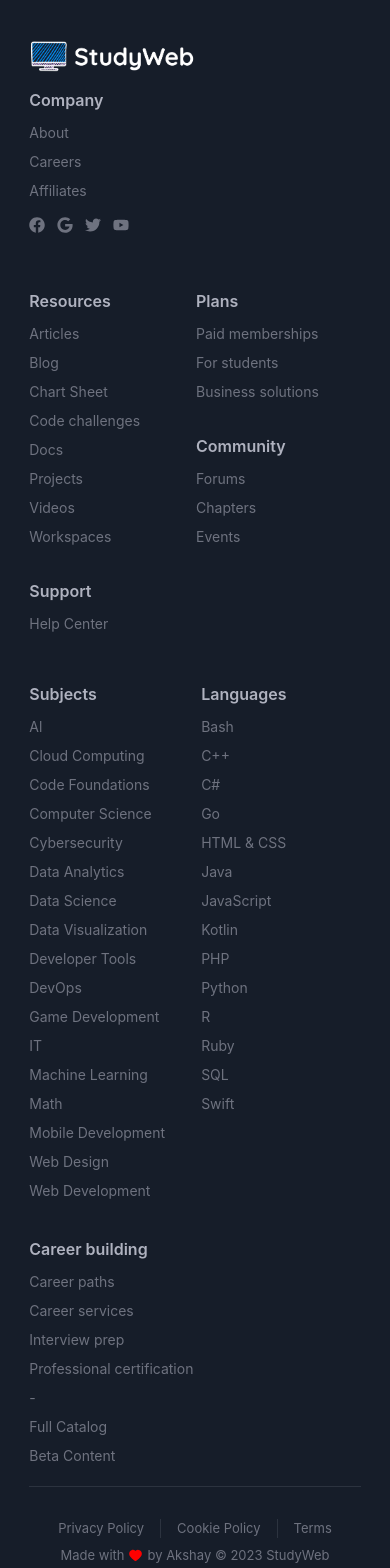
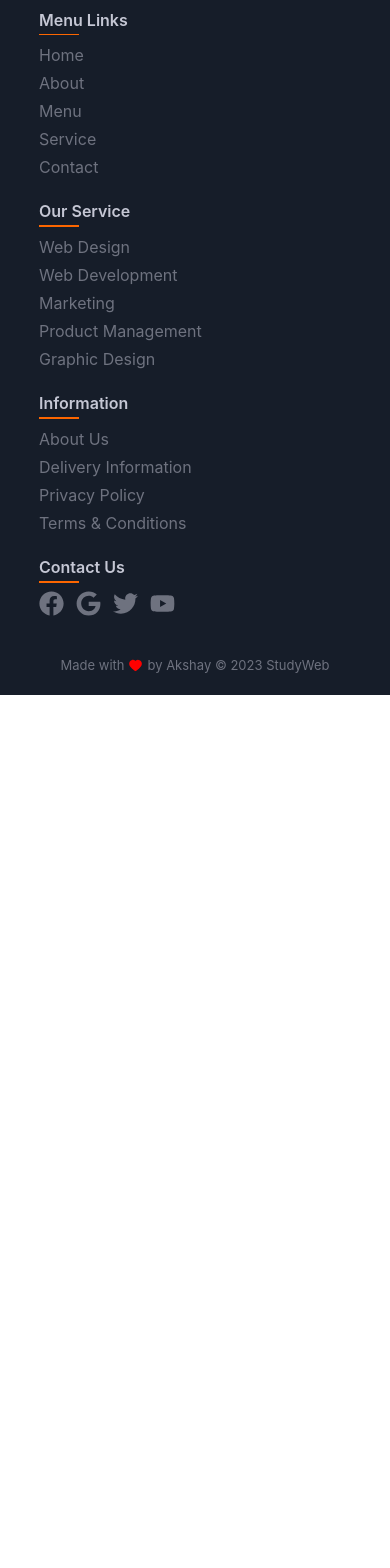
Before and after one commit to Akshay7016/StudyWeb-frontend, a React (Create React App) app: page / in a window 390 px wide. Shown: the part 6900-8468 px from the top of the page. After the commit the page ends 7595 px from the top, so only its background shows below. Built offline with nearby package versions, Linux system fonts and the light colour scheme; no server answers.

Commit message:
Footer updated

```diff
--- a/src/components/common/Footer.js
+++ b/src/components/common/Footer.js
@@ -1,246 +1,149 @@
 import React from 'react';
 import { FaFacebook, FaGoogle, FaTwitter, FaYoutube } from "react-icons/fa";
-import { AiFillHeart } from 'react-icons/ai';
+import { AiFillHeart } from 'react-icons/ai'
 import { Link } from 'react-router-dom';
 
-import { FooterLink2 } from '../../data/footer-links';
+const menuLinks = [
+    {
+        title: "Home",
+        path: "/"
+    },
+    {
+        title: "About",
+        path: "/about"
+    },
+    {
+        title: "Menu",
+        path: "/menu"
+    },
+    {
+        title: "Service",
+        path: "/service"
+    },
+    {
+        title: "Contact",
+        path: "/contact"
+    }
+];
 
-import Logo from "../../assets/Logo/logo.png";
+const serviceLinks = [
+    {
+        title: "Web Design",
+        path: "/web-design"
+    },
+    {
+        title: "Web Development",
+        path: "/web-development"
+    },
+    {
+        title: "Marketing",
+        path: "/marketing"
+    },
+    {
+        title: "Product Management",
+        path: "/product-management"
+    },
+    {
+        title: "Graphic Design",
+        path: "/graphic-design"
+    }
+];
 
-const BottomFooter = ["Privacy Policy", "Cookie Policy", "Terms"];
-const Resources = [
-    "Articles",
-    "Blog",
-    "Chart Sheet",
-    "Code challenges",
-    "Docs",
-    "Projects",
-    "Videos",
-    "Workspaces",
+const informationLinks = [
+    {
+        title: "About Us",
+        path: "/about"
+    },
+    {
+        title: "Delivery Information",
+        path: "/delivery-information"
+    },
+    {
+        title: "Privacy Policy",
+        path: "/privacy-policy"
+    },
+    {
+        title: "Terms & Conditions",
+        path: "/terms-and-conditions"
+    }
 ];
-const Plans = ["Paid memberships", "For students", "Business solutions"];
-const Community = ["Forums", "Chapters", "Events"];
 
 const Footer = () => {
+    return (
+        <div className='bg-richblack-800'>
+            <div className='w-[80%] mx-auto flex flex-col gap-5 md:gap-0 md:flex-row flex-wrap justify-between text-richblack-400 pt-6 md:pt-14 pb-5'>
+                {/* Menu links */}
+                <div className='flex flex-col'>
+                    <div className='text-richblack-50 font-semibold mb-[2px]'>Menu Links</div>
+                    <div className='w-10 h-[1.8px] bg-[#FC6600] mb-2'></div>
+                    <div className='flex flex-col gap-1'>
+                        {
+                            menuLinks.map((element, index) => {
+                                const { title, path } = element;
 
                                 return (
-        <div className='bg-richblack-800'>
-            <div className='w-[85%] lg:w-11/12 mx-auto flex flex-col lg:flex-row gap-12 lg:gap-0 justify-between items-start text-richblack-400 pt-14 pb-5 border-b-[1px] border-richblack-700'>
-                {/* Left container */}
-                <div className='lg:w-[50%] flex flex-row flex-wrap gap-14'>
-                    {/* section 1 */}
-                    <div className='flex flex-col gap-4'>
-                        {/* Logo */}
-                        <img src={Logo} alt="logo" className='w-[166px]' />
-
-                        {/* company */}
-                        <div className='flex flex-col gap-[10px]'>
-                            <div className='font-semibold text-richblack-100'>
-                                Company
-                            </div>
-
-                            <div className='flex flex-col gap-2'>
-                                {
-                                    ["About", "Careers", "Affiliates"].map((element, index) => {
-                                        return (
-                                            <div
-                                                key={index}
-                                                className="text-[14px] font-normal text-richblack-400 cursor-pointer hover:text-richblack-50 transition-all duration-200"
-                                            >
-                                                <Link to={element.toLowerCase()}>{element}</Link>
-                                            </div>
+                                    <Link key={index} to={path}>
+                                        <div className='transition-all duration-200 hover:text-richblack-100 hover:-translate-x-3'>{title}</div>
+                                    </Link>
                                 )
                             })
                         }
                     </div>
                 </div>
 
-                        {/* social media icons */}
-                        <div className='flex items-center gap-3'>
-                            <FaFacebook />
-                            <FaGoogle />
-                            <FaTwitter />
-                            <FaYoutube />
-                        </div>
-                    </div>
+                {/* Our Service */}
+                <div className='flex flex-col'>
+                    <div className='text-richblack-50 font-semibold mb-[2px]'>Our Service</div>
+                    <div className='w-10 h-[1.8px] bg-[#FC6600] mb-2'></div>
+                    <div className='flex flex-col gap-1'>
+                        {
+                            serviceLinks.map((element, index) => {
+                                const { title, path } = element;
 
-                    {/* section 2 */}
-                    <div className='flex flex-col gap-8'>
-                        {/* Resources */}
-                        <div className='flex flex-col gap-[10px]'>
-                            <div className='font-semibold text-richblack-100'>
-                                Resources
-                            </div>
-
-                            <div className='flex flex-col gap-2'>
-                                {
-                                    Resources.map((element, index) => {
                                 return (
-                                            <div
-                                                key={index}
-                                                className="text-[14px] font-normal text-richblack-400 cursor-pointer hover:text-richblack-50 transition-all duration-200"
-                                            >
-                                                <Link to={element.toLowerCase()}>{element}</Link>
-                                            </div>
+                                    <Link key={index} to={path}>
+                                        <div className='transition-all duration-200 hover:text-richblack-100 hover:-translate-x-3'>{title}</div>
+                                    </Link>
                                 )
                             })
                         }
                     </div>
                 </div>
 
-                        {/* Support */}
-                        <div className='flex flex-col gap-[10px]'>
-                            <div className='font-semibold text-richblack-100'>
-                                Support
-                            </div>
+                {/* Information */}
+                <div className='flex flex-col'>
+                    <div className='text-richblack-50 font-semibold mb-[2px]'>Information</div>
+                    <div className='w-10 h-[1.8px] bg-[#FC6600] mb-2'></div>
+                    <div className='flex flex-col gap-1'>
+                        {
+                            informationLinks.map((element, index) => {
+                                const { title, path } = element;
 
-                            <div className='flex flex-col gap-2'>
-                                <div
-                                    className="text-[14px] font-normal text-richblack-400 cursor-pointer hover:text-richblack-50 transition-all duration-200"
-                                >
-                                    <Link to="help-center">Help Center</Link>
-                                </div>
-                            </div>
-                        </div>
-                    </div>
-
-                    {/* Section 3 */}
-                    <div className='flex flex-col gap-8'>
-                        {/* Plans */}
-                        <div className='flex flex-col gap-[10px]'>
-                            <div className='font-semibold text-richblack-100'>
-                                Plans
-                            </div>
-
-                            <div className='flex flex-col gap-2'>
-                                {
-                                    Plans.map((element, index) => {
                                 return (
-                                            <div
-                                                key={index}
-                                                className="text-[14px] font-normal text-richblack-400 cursor-pointer hover:text-richblack-50 transition-all duration-200"
-                                            >
-                                                <Link to={element.toLowerCase()}>{element}</Link>
-                                            </div>
+                                    <Link key={index} to={path}>
+                                        <div className='transition-all duration-200 hover:text-richblack-100 hover:-translate-x-3'>{title}</div>
+                                    </Link>
                                 )
                             })
                         }
                     </div>
                 </div>
 
-                        {/* Community */}
-                        <div className='flex flex-col gap-[10px]'>
-                            <div className='font-semibold text-richblack-100'>
-                                Community
-                            </div>
-
-                            <div className='flex flex-col gap-2'>
-                                {
-                                    Community.map((element, index) => {
-                                        return (
-                                            <div
-                                                key={index}
-                                                className="text-[14px] font-normal text-richblack-400 cursor-pointer hover:text-richblack-50 transition-all duration-200"
-                                            >
-                                                <Link to={element.toLowerCase()}>{element}</Link>
-                                            </div>
-                                        )
-                                    })
-                                }
-                            </div>
+                {/* Logos */}
+                <div className='flex flex-col'>
+                    <div className='text-richblack-50 font-semibold mb-[2px]'>Contact Us</div>
+                    <div className='w-10 h-[1.8px] bg-[#FC6600] mb-2'></div>
+                    <div className='flex flex-row gap-3'>
+                        <FaFacebook className='cursor-pointer text-[25px] hover:text-[#FC6600]' />
+                        <FaGoogle className='cursor-pointer text-[25px] hover:text-[#FC6600]' />
+                        <FaTwitter className='cursor-pointer text-[25px] hover:text-[#FC6600]' />
+                        <FaYoutube className='cursor-pointer text-[25px] hover:text-[#FC6600]' />
                     </div>
                 </div>
             </div>
 
-                {/* Right container */}
-                <div className='lg:w-[50%] lg:pl-[40px] lg:pb-[20px] flex flex-row flex-wrap  gap-9 lg:gap-14 lg:border-l-[1px] border-richblack-700'>
-                    {/* Section 1 - Subjects */}
-                    <div className='flex flex-col gap-[10px]'>
-                        <div className='font-semibold text-richblack-100'>
-                            Subjects
-                        </div>
-
-                        <div className='flex flex-col gap-2'>
-                            {
-                                FooterLink2[0].links.map(({ title, link }, index) => {
-                                    return (
-                                        <div
-                                            key={index}
-                                            className="text-[14px] font-normal text-richblack-400 cursor-pointer hover:text-richblack-50 transition-all duration-200"
-                                        >
-                                            <Link to={link}>{title}</Link>
-                                        </div>
-                                    )
-                                })
-                            }
-                        </div>
-                    </div>
-
-                    {/* Section 2 - Languages */}
-                    <div className='flex flex-col gap-[10px]'>
-                        <div className='font-semibold text-richblack-100'>
-                            Languages
-                        </div>
-
-                        <div className='flex flex-col gap-2'>
-                            {
-                                FooterLink2[1].links.map(({ title, link }, index) => {
-                                    return (
-                                        <div
-                                            key={index}
-                                            className="text-[14px] font-normal text-richblack-400 cursor-pointer hover:text-richblack-50 transition-all duration-200"
-                                        >
-                                            <Link to={link}>{title}</Link>
-                                        </div>
-                                    )
-                                })
-                            }
-                        </div>
-                    </div>
-
-                    {/* Section 3 - Career building */}
-                    <div className='flex flex-col gap-[10px]'>
-                        <div className='font-semibold text-richblack-100'>
-                            Career building
-                        </div>
-
-                        <div className='flex flex-col gap-2'>
-                            {
-                                FooterLink2[2].links.map(({ title, link }, index) => {
-                                    return (
-                                        <div
-                                            key={index}
-                                            className="text-[14px] font-normal text-richblack-400 cursor-pointer hover:text-richblack-50 transition-all duration-200"
-                                        >
-                                            <Link to={link}>{title}</Link>
-                                        </div>
-                                    )
-                                })
-                            }
-                        </div>
-                    </div>
-                </div>
-            </div>
-
-            <div className='w-11/12 mx-auto flex flex-col gap-2 lg:gap-0 lg:flex-row items-center justify-between my-8 lg:my-12'>
-                <div className='flex flex-row'>
-                    {
-                        BottomFooter.map((element, index) => {
-                            return (
-                                <div
-                                    key={index}
-                                    className="text-[13px] px-4 font-normal text-richblack-400 cursor-pointer hover:text-richblack-50 transition-all duration-200 border-r-[1px] border-richblack-700 last:border-none"
-                                >
-                                    <Link to={element.toLowerCase()}>{element}</Link>
-                                </div>
-                            )
-                        })
-                    }
-                </div>
-
-                <div className="flex items-center gap-1 text-[13px] font-normal text-richblack-400">
-                    Made with <AiFillHeart className='text-[15px] text-[#FF0000]' /> by Akshay &copy; 2023 StudyWeb
-                </div>
+            <div className="w-full mx-auto mb-5 mt-5 flex justify-center items-center text-[13px] font-normal text-richblack-400">
+                Made with<AiFillHeart className='mx-1 text-[15px] text-[#FF0000]' /> by Akshay &copy; 2023 StudyWeb
             </div>
         </div>
     )
```
Lines whose indentation alone changed are shown as unchanged.
